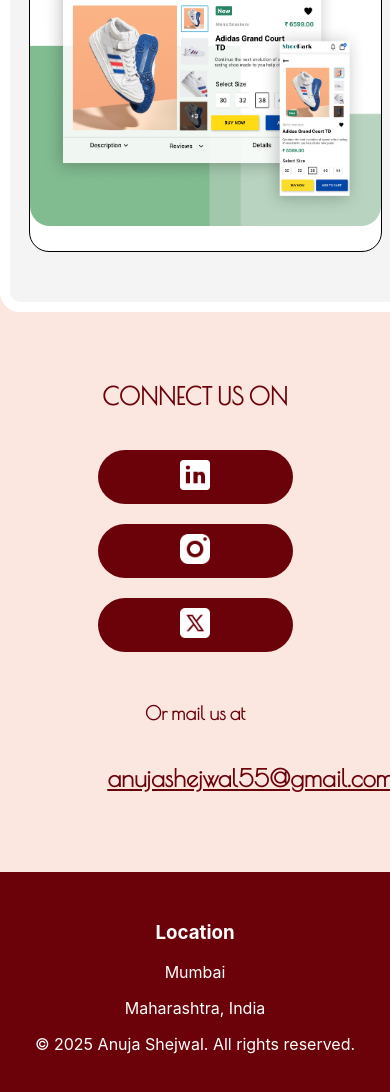
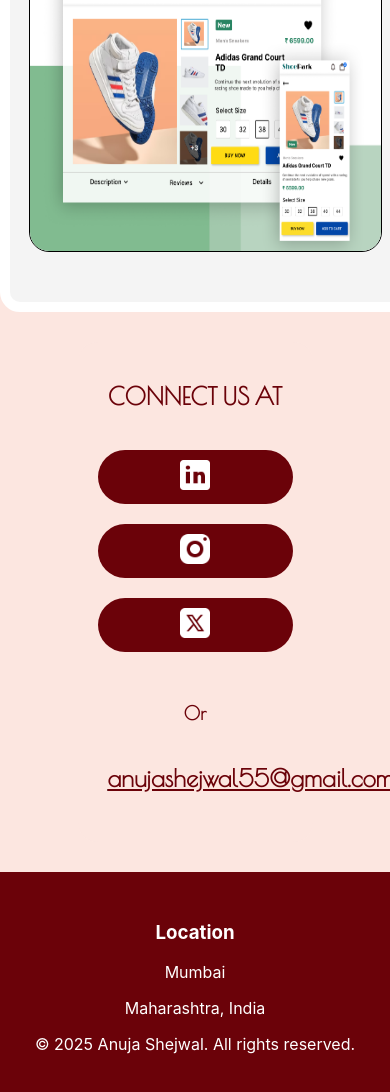
Before and after one commit to anujashejwal/personal-portfolio, a React (Create React App) app: page / in a window 390 px wide. Shown: the part 2949-4041 px from the top of the page. Built offline with nearby package versions, Linux system fonts and the light colour scheme; a web font is replaced by a local one.

Commit message:
link css set

```diff
--- a/src/Components/Accounts/Accounts.css
+++ b/src/Components/Accounts/Accounts.css
@@ -64,8 +64,7 @@
   }
   .accounts h2 {
     font-family: "Poiret One", serif !important;
-    color: #6b0209 !important;
-    text-align: center;
+    text-align: center !important;
     padding: 10px;
     text-decoration: underline !important;
   }
--- a/src/Components/Accounts/Accounts.tsx
+++ b/src/Components/Accounts/Accounts.tsx
@@ -6,7 +6,7 @@ const Accounts = () => {
   return (
     <div className="AccountsPage">
       <section className="accounts">
-        <h1>CONNECT US ON</h1>
+        <h1>CONNECT US AT</h1>
 
           <div className="accounts-boxes">
           <div className="left-1">
@@ -44,7 +44,7 @@ const Accounts = () => {
             </a>
           </div>
           </div>
-          <h3>Or mail us at</h3>
+          <h3>Or</h3>
           <h2><a href="mailto:anujashejwal55@gmail.com?subject=Hello&body=How%20are%20you?" style={{color:'#6b0209', textAlign:'center'}}>
           anujashejwal55@gmail.com
 </a></h2>
--- a/src/Components/Work/Work.css
+++ b/src/Components/Work/Work.css
@@ -111,6 +111,6 @@
     }
 
     .design-img {
-        height: 60%; /* Reduce image height */
+        height: 70%; /* Reduce image height */
     }
 }
```
